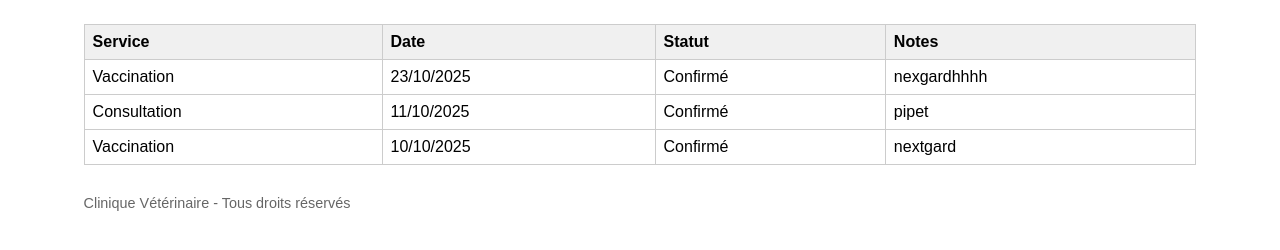
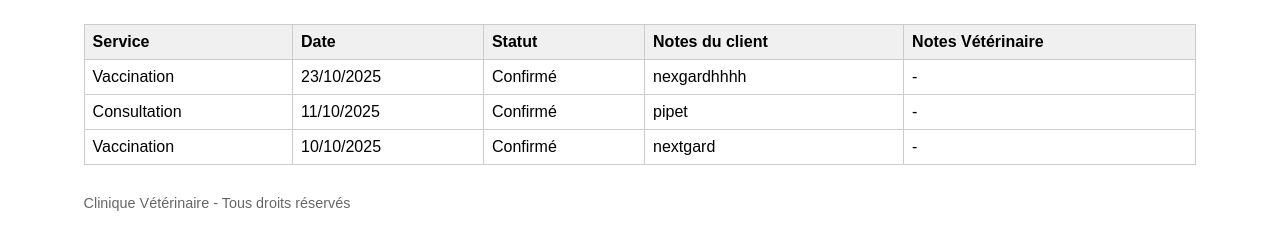
Before and after one commit to jablounomaima/reservation-avec-Django, a Django app: template appointments/templates/appointments/history_pdf.html in a window 1280 px wide. Shown: the part 281-531 px from the top of the page. Run offline with Django 5.2, Linux system fonts and the light colour scheme; the template is opened without the code that fills it: values that come from a table or form of the project are taken from there, others are empty; data comes from the database, SQL or seed files in the repository.

Commit message:
modification simple

```diff
--- a/appointments/templates/appointments/history_pdf.html
+++ b/appointments/templates/appointments/history_pdf.html
@@ -25,7 +25,8 @@
                 <th>Service</th>
                 <th>Date</th>
                 <th>Statut</th>
-                <th>Notes</th>
+                <th>Notes du client</th>
+                <th>Notes Vétérinaire</th>
             </tr>
         </thead>
         <tbody>
@@ -35,6 +36,7 @@
                 <td>{{ appt.date|date:"d/m/Y" }}</td>
                 <td>{{ appt.get_status_display }}</td>
                 <td>{{ appt.notes|default:"—" }}</td>
+                <td>{{ appt.admin_notes|default:"-" }}</td>
             </tr>
             {% endfor %}
         </tbody>
--- a/vet_reservation/settings.py
+++ b/vet_reservation/settings.py
@@ -258,5 +258,5 @@ class EmailBackend(MockBackend):
 
 
 # === Configuration de django-axes ===
-#AXES_FAILURE_LIMIT = 3
-#AXES_COOLOFF_TIME = timedelta(minutes=2)  # Blocage de 2 minutes
+AXES_FAILURE_LIMIT = 3
+AXES_COOLOFF_TIME = timedelta(minutes=2)  # Blocage de 2 minutes
```
